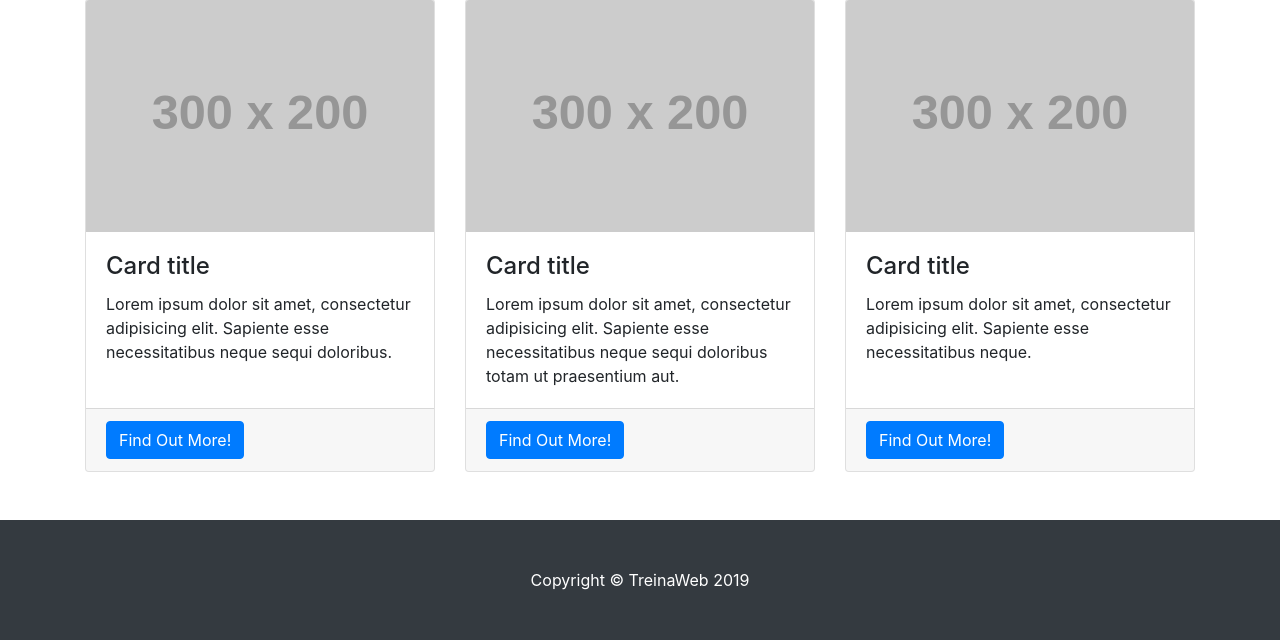
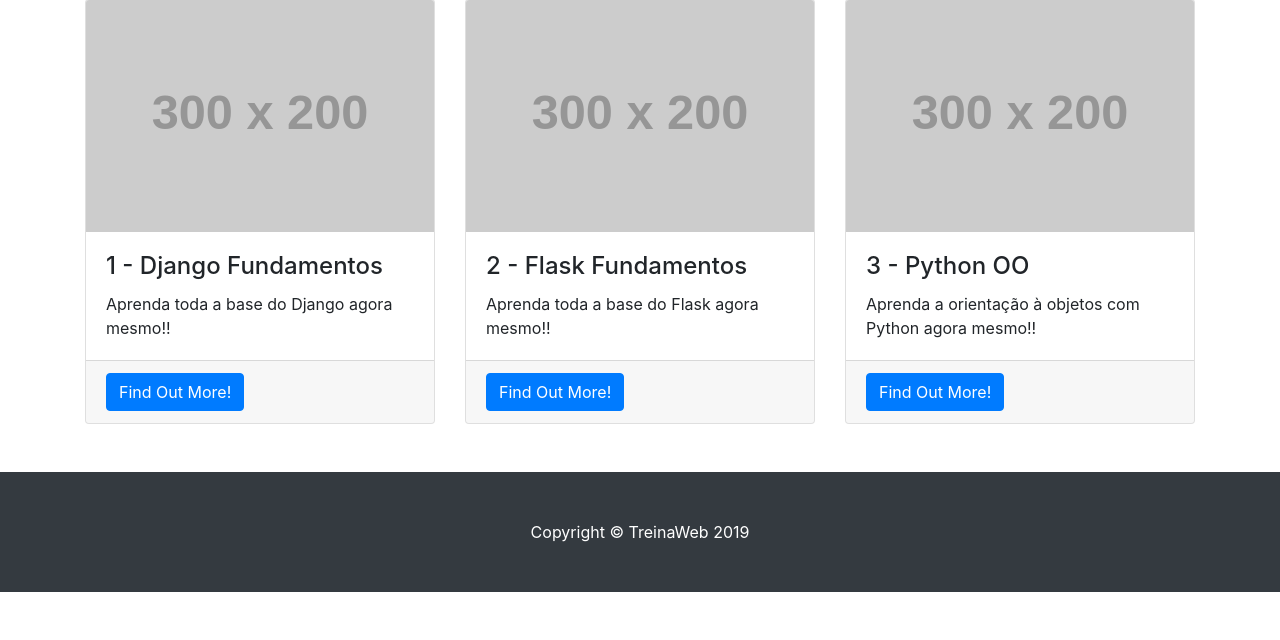
Before and after one commit to treinaweb/treinaweb-django-templates, a Django app: page /app/home in a window 1280 px wide. Shown: the part 776-1416 px from the top of the page. After the commit the page ends 1368 px from the top, so only its background shows below. Run offline with Django 3.2, Linux system fonts and the light colour scheme; some libraries are stand-ins or nearby versions.

Commit message:
05.01_For_Template

```diff
--- a/django_templates/app/templates/empresa/index.html
+++ b/django_templates/app/templates/empresa/index.html
@@ -93,42 +93,20 @@
     <!-- /.row -->
 
     <div class="row">
+      {% for curso_id, curso in cursos_home.items %}
       <div class="col-md-4 mb-5">
         <div class="card h-100">
           <img class="card-img-top" src="http://placehold.it/300x200" alt="">
           <div class="card-body">
-            <h4 class="card-title">Card title</h4>
-            <p class="card-text">Lorem ipsum dolor sit amet, consectetur adipisicing elit. Sapiente esse necessitatibus neque sequi doloribus.</p>
+            <h4 class="card-title">{{curso_id}} - {{curso.titulo}}</h4>
+            <p class="card-text">{{curso.descricao}}</p>
           </div>
           <div class="card-footer">
             <a href="#" class="btn btn-primary">Find Out More!</a>
           </div>
         </div>
       </div>
-      <div class="col-md-4 mb-5">
-        <div class="card h-100">
-          <img class="card-img-top" src="http://placehold.it/300x200" alt="">
-          <div class="card-body">
-            <h4 class="card-title">Card title</h4>
-            <p class="card-text">Lorem ipsum dolor sit amet, consectetur adipisicing elit. Sapiente esse necessitatibus neque sequi doloribus totam ut praesentium aut.</p>
-          </div>
-          <div class="card-footer">
-            <a href="#" class="btn btn-primary">Find Out More!</a>
-          </div>
-        </div>
-      </div>
-      <div class="col-md-4 mb-5">
-        <div class="card h-100">
-          <img class="card-img-top" src="http://placehold.it/300x200" alt="">
-          <div class="card-body">
-            <h4 class="card-title">Card title</h4>
-            <p class="card-text">Lorem ipsum dolor sit amet, consectetur adipisicing elit. Sapiente esse necessitatibus neque.</p>
-          </div>
-          <div class="card-footer">
-            <a href="#" class="btn btn-primary">Find Out More!</a>
-          </div>
-        </div>
-      </div>
+      {% endfor %}
     </div>
     <!-- /.row -->
 
--- a/django_templates/app/views.py
+++ b/django_templates/app/views.py
@@ -13,7 +13,14 @@ def index(request):
         "email": "contato@treinaweb.com.br"
     }
 
-    return render(request, 'empresa/index.html', {'nome_empresa':nome_da_empresa, 'descricao_empresa':descricao_da_empresa, 'contato_empresa': contato_empresa})
+    cursos_home = {
+        "1": {"titulo": "Django Fundamentos", "descricao": "Aprenda toda a base do Django agora mesmo!!"},
+        "2": {"titulo": "Flask Fundamentos", "descricao": "Aprenda toda a base do Flask agora mesmo!!"},
+        "3": {"titulo": "Python OO", "descricao": "Aprenda a orientação à objetos com Python agora mesmo!!"},
+    }
+
+    return render(request, 'empresa/index.html', {'nome_empresa':nome_da_empresa, 'descricao_empresa':descricao_da_empresa,
+                                                  'contato_empresa': contato_empresa, 'cursos_home':cursos_home})
 
 def about(request):
     return HttpResponse("Página sobre")
```
